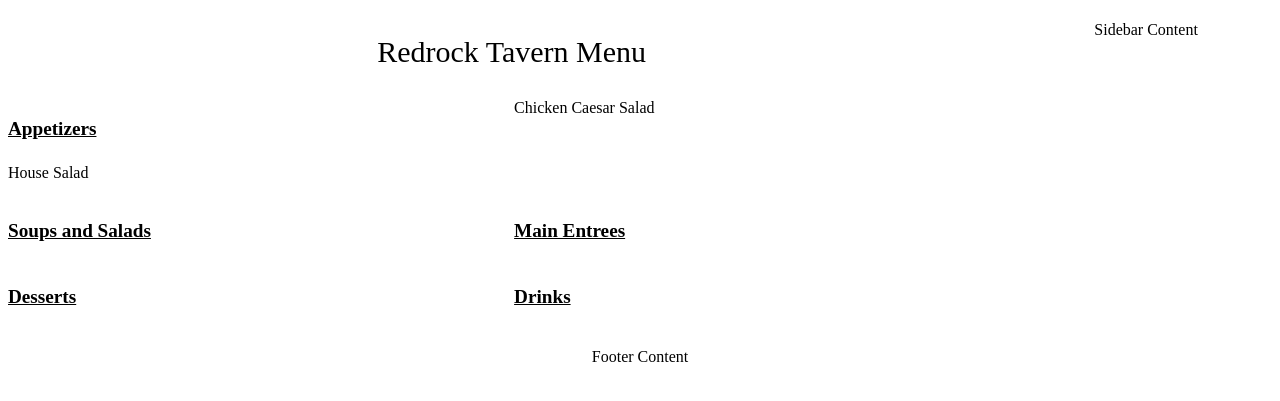
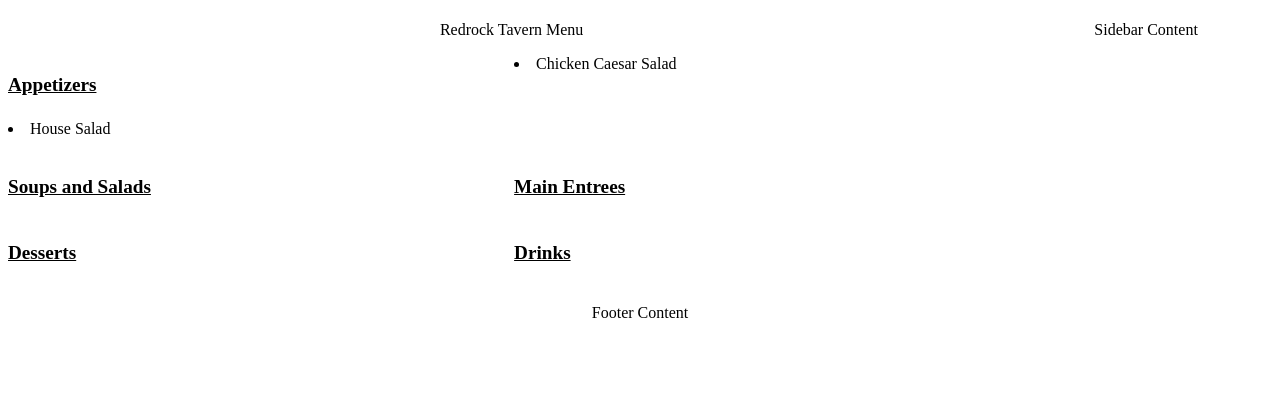
Before and after one commit to CalebUhouse/Web-Design-Group-Project, a PHP site: page /Menu.html in a window 1280 px wide. Shown: the part 120-521 px from the top of the page. Run offline with PHP 8.4, Linux system fonts and the light colour scheme.

Commit message:
Update Restaurant.css

```diff
--- a/Restaurant.css
+++ b/Restaurant.css
@@ -60,18 +60,20 @@ footer
     font-weight: bold;
 }
 
+.menu-item
+{
+    text-decoration: none;
+    font-size: normal;
+    font-weight: none;
+}
+
 div.navigation-bar
 {
     text-align: center;
     font-size: 20px;
 }
 
-.menu-header
+.top-header
 {
     font-size: 30px;
 }
-
-li
-{
-    list-style: none;
-}
```
